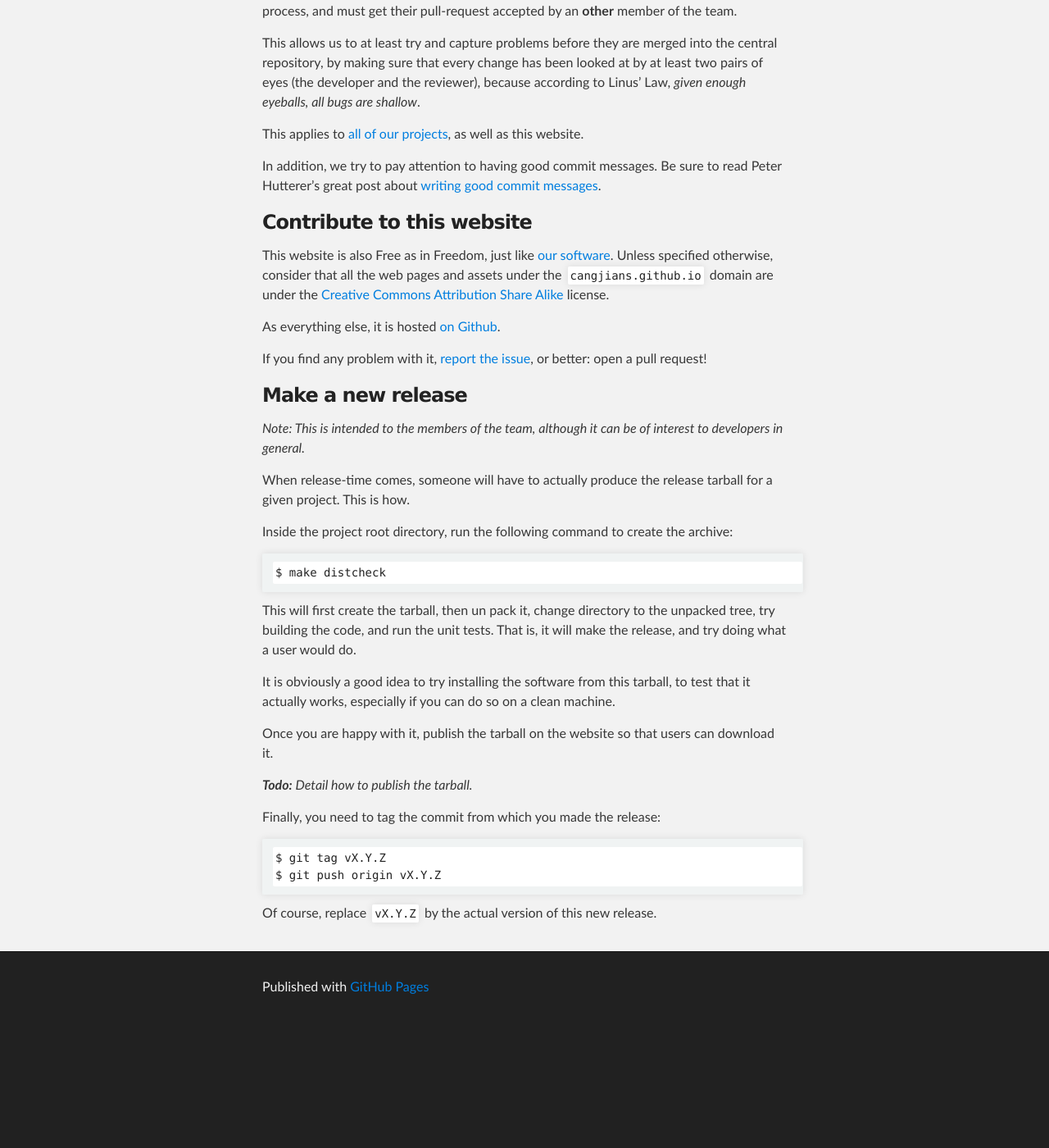
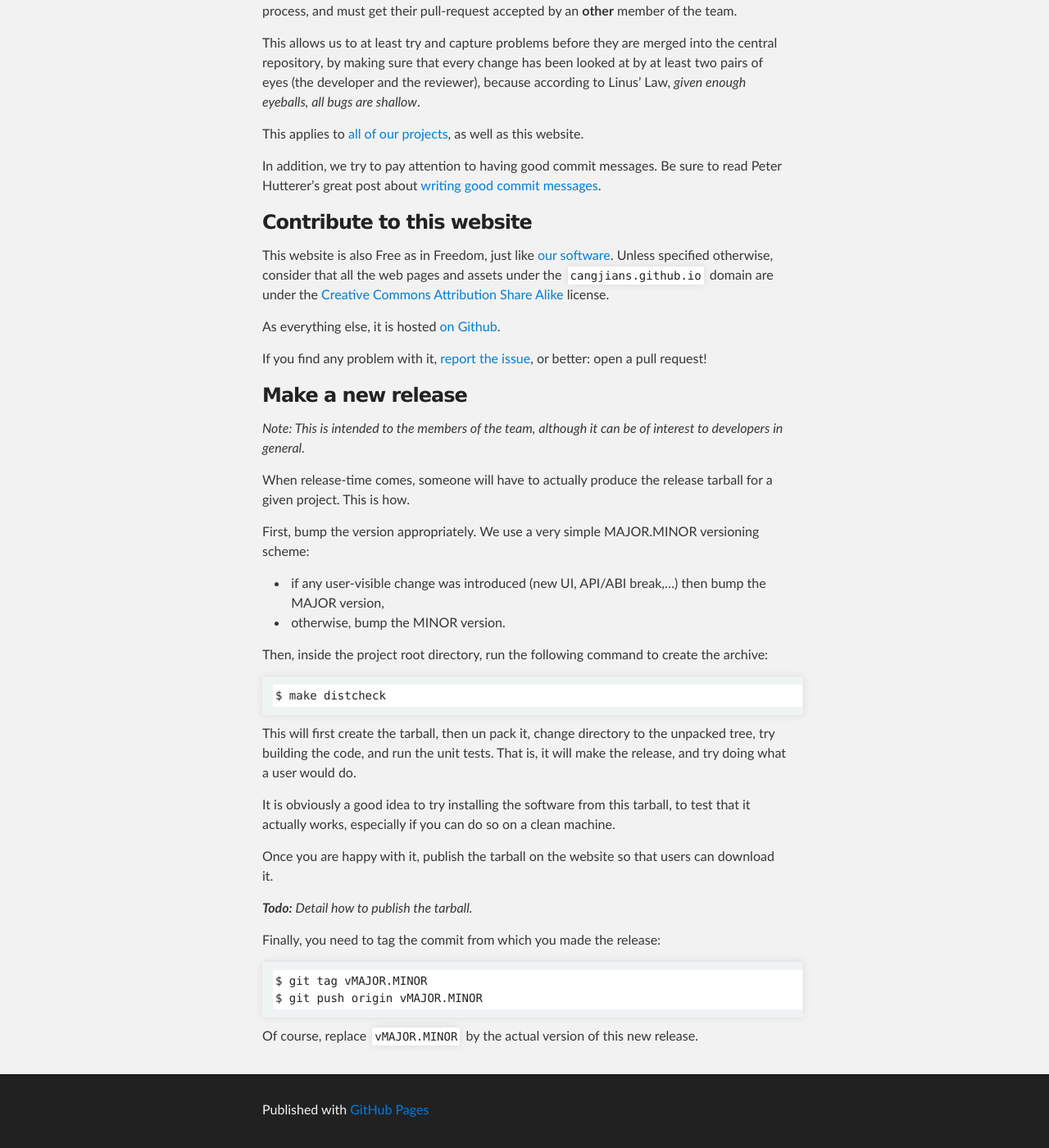
Before and after one commit to brendanhoran/cangjians.github.io, a Jekyll site: the page built from contribute.md, in a window 1280 px wide and 1400 px high, scrolled down 805 px. Shown: the whole window at 82% size. Built offline with Jekyll 4.4.1, drawn with Linux system fonts in a browser that asks for light colours; before the commit the page ends 2055 px from its top, so only the background shows below that.

Commit message:
contribute: Explain our versioning scheme

````diff
--- a/contribute.md
+++ b/contribute.md
@@ -73,8 +73,15 @@ interest to developers in general.*
 When release-time comes, someone will have to actually produce the release
 tarball for a given project. This is how.
 
-Inside the project root directory, run the following command to create the
-archive:
+First, bump the version appropriately. We use a very simple MAJOR.MINOR
+versioning scheme:
+
+* if any user-visible change was introduced (new UI, API/ABI break,...) then
+  bump the MAJOR version,
+* otherwise, bump the MINOR version.
+
+Then, inside the project root directory, run the following command to create
+the archive:
 
 ```
 $ make distcheck
@@ -96,8 +103,8 @@ _**Todo:** Detail how to publish the tarball._
 Finally, you need to tag the commit from which you made the release:
 
 ```
-$ git tag vX.Y.Z
-$ git push origin vX.Y.Z
+$ git tag vMAJOR.MINOR
+$ git push origin vMAJOR.MINOR
 ```
 
-Of course, replace `vX.Y.Z` by the actual version of this new release.
+Of course, replace `vMAJOR.MINOR` by the actual version of this new release.
````
